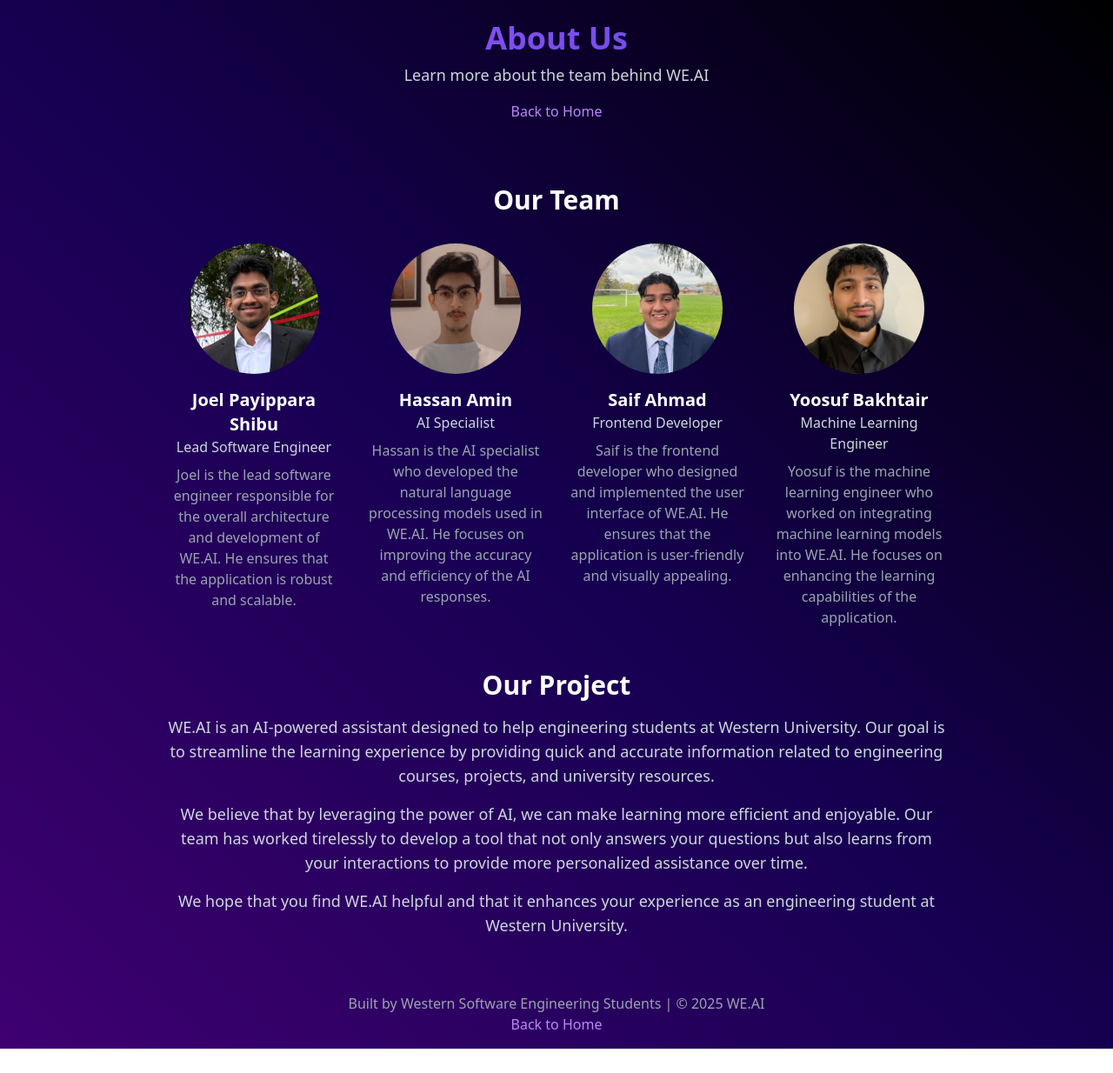
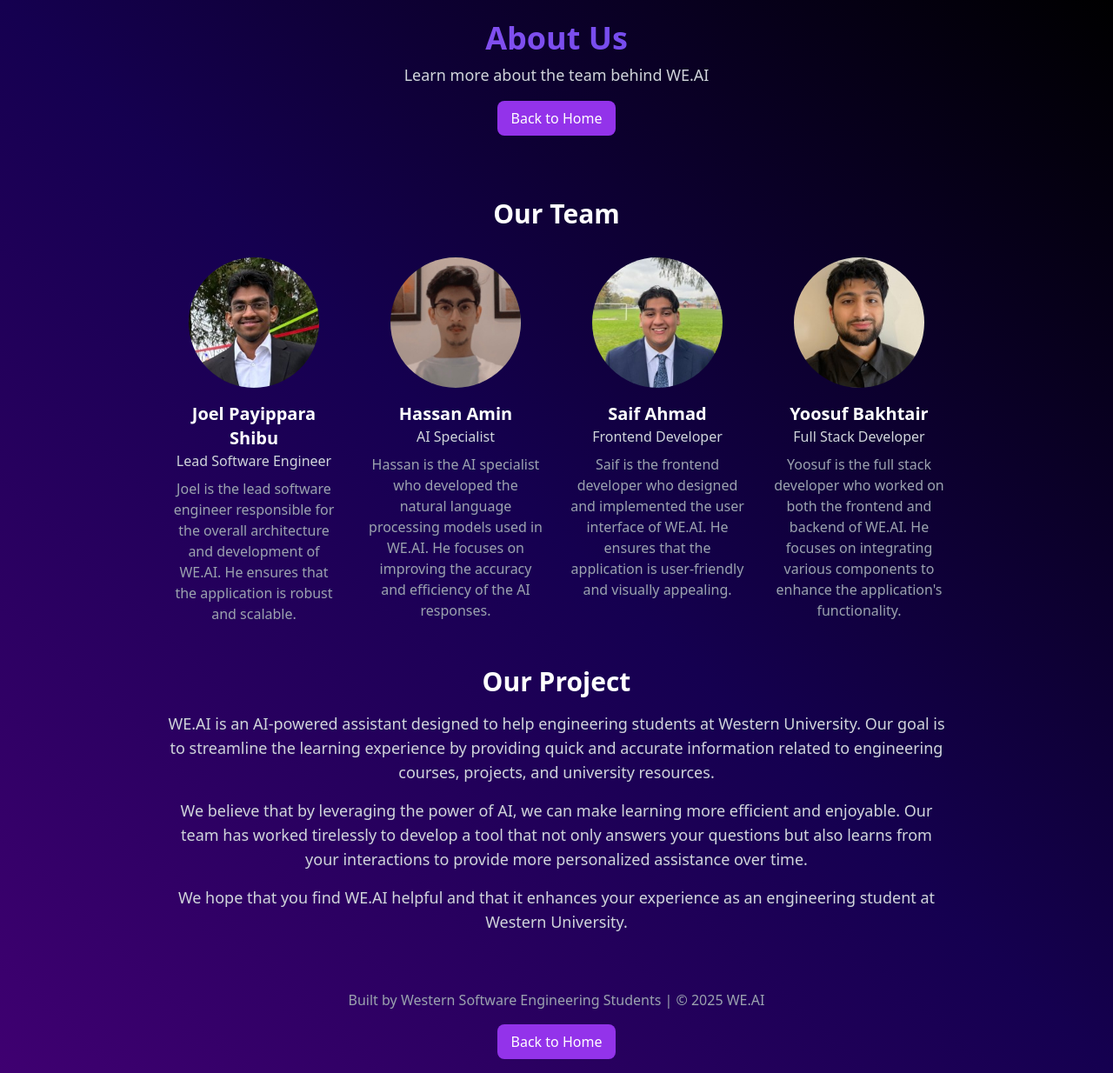
Before and after one commit to jpayippa/WE.AI, a Next.js app in the folder app/: page /about in a window 1280 px wide. Shown: the whole page at 87% size. Before the commit the page ends 1206 px from the top, so only its background shows below. Built offline with nearby package versions, Linux system fonts and the light colour scheme.

Commit message:
Update team member role and description on About Us page; enhance button styling for navigation links

```diff
--- a/app/pages/about.js
+++ b/app/pages/about.js
@@ -24,9 +24,9 @@
     },
     {
       name: "Yoosuf Bakhtair",
-      role: "Machine Learning Engineer",
+      role: "Full Stack Developer",
       image: "/team/yoosuf.jpg",
-      description: "Yoosuf is the machine learning engineer who worked on integrating machine learning models into WE.AI. He focuses on enhancing the learning capabilities of the application."
+      description: "Yoosuf is the full stack developer who worked on both the frontend and backend of WE.AI. He focuses on integrating various components to enhance the application's functionality."
     }
   ];
 
@@ -38,8 +38,10 @@
           About Us
         </h1>
         <p className="mt-2 text-lg text-gray-300">Learn more about the team behind WE.AI</p>
-        <Link href="/landing" className="text-purple-400 hover:text-purple-300 mt-4 inline-block">
-          Back to Home
+        <Link href="/landing">
+          <button className="mt-4 px-4 py-2 bg-purple-600 text-white rounded-lg hover:bg-purple-700 transition duration-300">
+            Back to Home
+          </button>
         </Link>
       </header>
 
@@ -87,8 +89,10 @@
         <p>
           Built by Western Software Engineering Students | &copy; {new Date().getFullYear()} WE.AI
         </p>
-        <Link href="/landing" className="text-purple-400 hover:text-purple-300">
-          Back to Home
+        <Link href="/landing">
+          <button className="mt-4 px-4 py-2 bg-purple-600 text-white rounded-lg hover:bg-purple-700 transition duration-300">
+            Back to Home
+          </button>
         </Link>
       </footer>
     </div>
```
